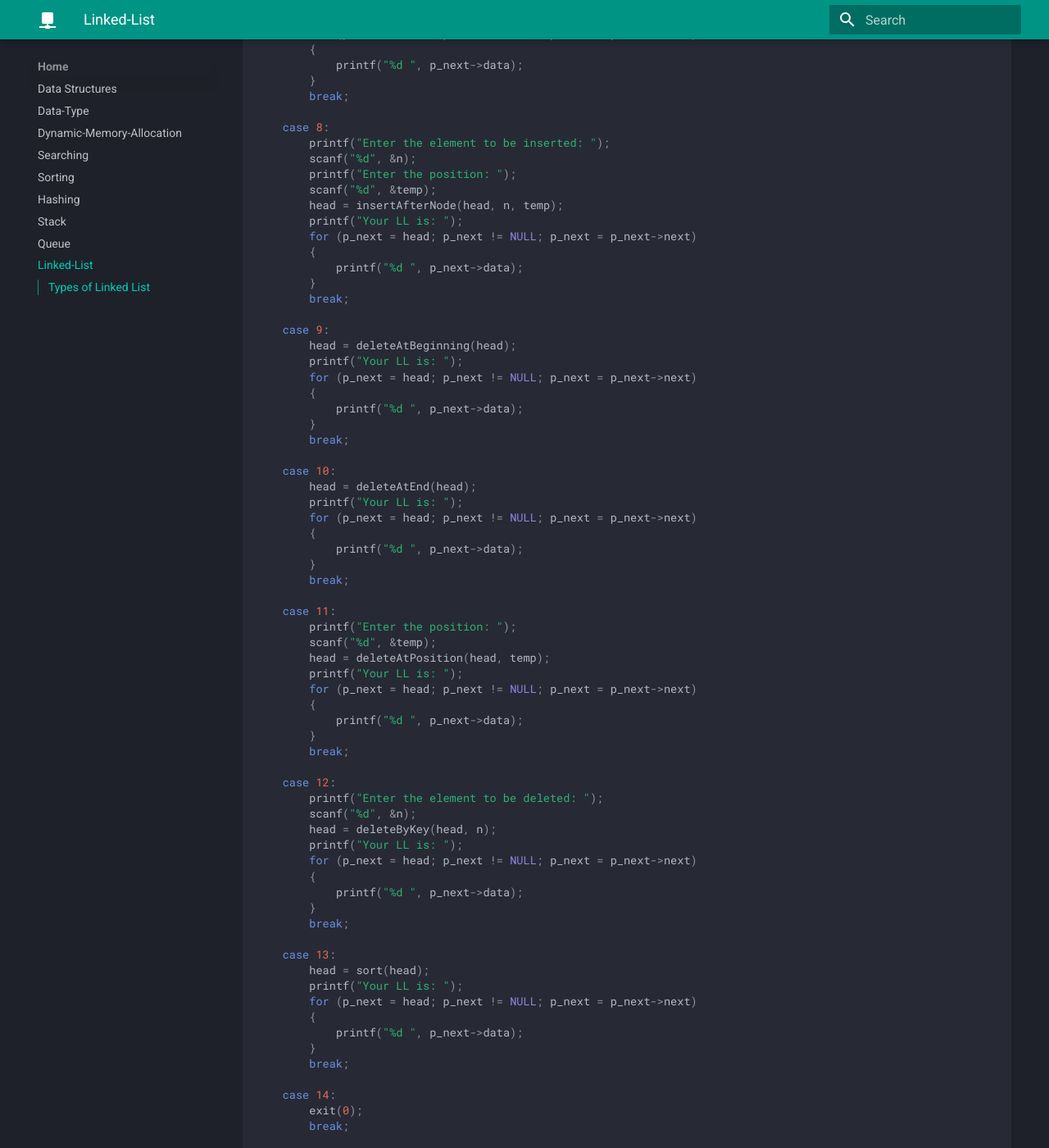
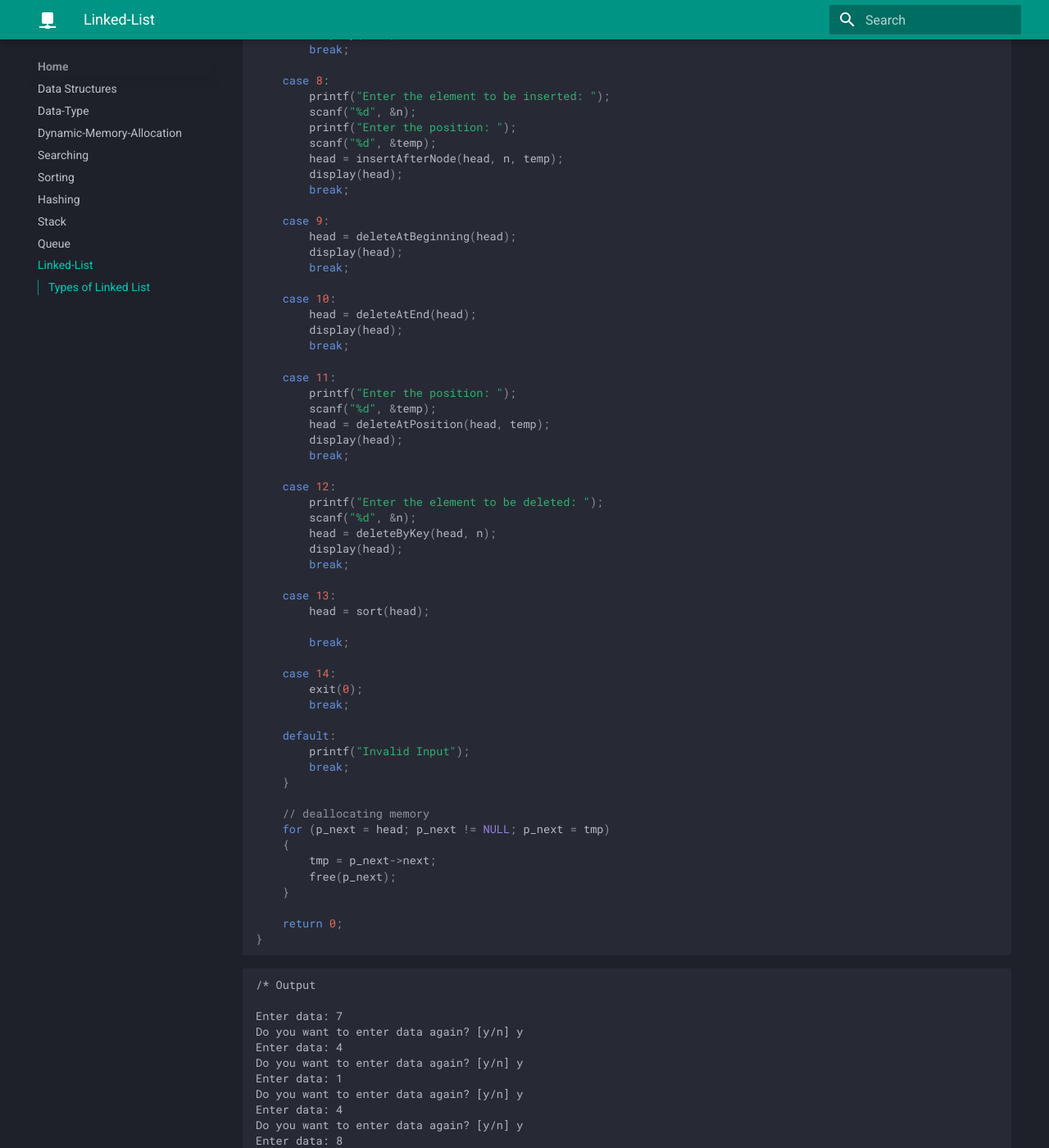
Before and after one commit to Sinix-Codes/DataStructures, an MkDocs documentation site: the page built from docs/Linked-List/Linked-List.md, in a window 1280 px wide and 1400 px high, scrolled down 6404 px. Shown: the whole window at 82% size. Built offline with MkDocs 1.6.1 and Material for MkDocs 9.7.7, drawn with Linux system fonts in a browser that asks for light colours; some of the changed text lies outside the part shown.

Commit message:
update : linked list

```diff
--- a/docs/Linked-List/Linked-List.md
+++ b/docs/Linked-List/Linked-List.md
@@ -228,6 +229,17 @@ struct Node * sort(struct Node *head)
     return head;
 }
 
+void display(struct Node *head)
+{
+    printf("\nYour Linked List is: ");
+    struct Node *current = head;
+    while (current != NULL)
+    {
+        printf("%d ", current->data);
+        current = current->next;
+    }
+}
+
 // Driver's code
 int main()
 {
@@ -265,11 +277,8 @@ int main()
     {
 
     case 1:
-        printf("Your LL is: ");
-        for (p_next = head; p_next != NULL; p_next = p_next->next)
-        {
-            printf("%d ", p_next->data);
-        }
+        printf("Traversing the linked list: ");
+        display(head);
         break;
 
     case 2:
@@ -283,7 +292,7 @@ int main()
         printf("Enter the element to be searched: ");
         scanf("%d", &n);
         if( searchSorted(head, n)!= NULL)
-        printf("\n%d is present in the list", head->data);
+            printf("\n%d is present in the list", head->data);
         break;
 
     case 4:
@@ -294,22 +303,14 @@ int main()
         printf("Enter the element to be inserted: ");
         scanf("%d", &n);
         head = insertAtBeginning(head, n);
-        printf("Your LL is: ");
-        for (p_next = head; p_next != NULL; p_next = p_next->next)
-        {
-            printf("%d ", p_next->data);
-        }
+        display(head);
         break;
 
     case 6:
         printf("Enter the element to be inserted: ");
         scanf("%d", &n);
         head = insertAtEnd(head, n);
-        printf("Your LL is: ");
-        for (p_next = head; p_next != NULL; p_next = p_next->next)
-        {
-            printf("%d ", p_next->data);
-        }
+        display(head);
         break;
 
     case 7:
@@ -318,11 +319,7 @@ int main()
         printf("Enter the position: ");
         scanf("%d", &temp);
         head = insertAtPosition(head, n, temp);
-        printf("Your LL is: ");
-        for (p_next = head; p_next != NULL; p_next = p_next->next)
-        {
-            printf("%d ", p_next->data);
-        }
+        display(head);
         break;
 
     case 8:
@@ -331,60 +328,36 @@ int main()
         printf("Enter the position: ");
         scanf("%d", &temp);
         head = insertAfterNode(head, n, temp);
-        printf("Your LL is: ");
-        for (p_next = head; p_next != NULL; p_next = p_next->next)
-        {
-            printf("%d ", p_next->data);
-        }
+        display(head);
         break;
 
     case 9:
         head = deleteAtBeginning(head);
-        printf("Your LL is: ");
-        for (p_next = head; p_next != NULL; p_next = p_next->next)
-        {
-            printf("%d ", p_next->data);
-        }
+        display(head);
         break;
 
     case 10:
         head = deleteAtEnd(head);
-        printf("Your LL is: ");
-        for (p_next = head; p_next != NULL; p_next = p_next->next)
-        {
-            printf("%d ", p_next->data);
-        }
+        display(head);
         break;
 
     case 11:
         printf("Enter the position: ");
         scanf("%d", &temp);
         head = deleteAtPosition(head, temp);
-        printf("Your LL is: ");
-        for (p_next = head; p_next != NULL; p_next = p_next->next)
-        {
-            printf("%d ", p_next->data);
-        }
+        display(head);
         break;
 
     case 12:
         printf("Enter the element to be deleted: ");
         scanf("%d", &n);
         head = deleteByKey(head, n);
-        printf("Your LL is: ");
-        for (p_next = head; p_next != NULL; p_next = p_next->next)
-        {
-            printf("%d ", p_next->data);
-        }
+        display(head);
         break;
 
     case 13:
         head = sort(head);
-        printf("Your LL is: ");
-        for (p_next = head; p_next != NULL; p_next = p_next->next)
-        {
-            printf("%d ", p_next->data);
-        }
+
         break;
 
     case 14:
```
Also changed, not shown: other parts of docs/Linked-List/Linked-List.md (+1 -0 lines).
